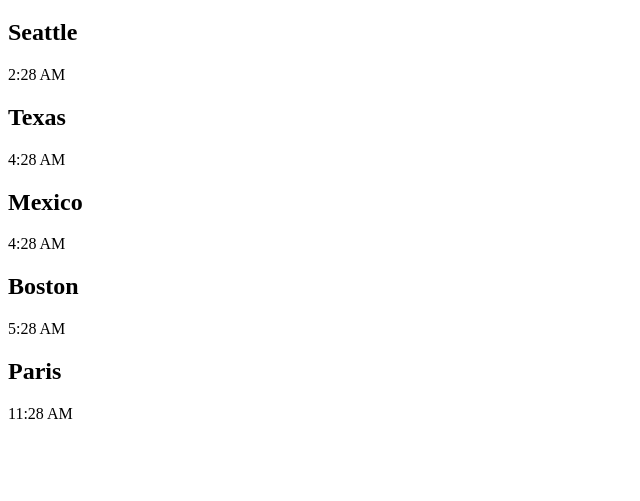
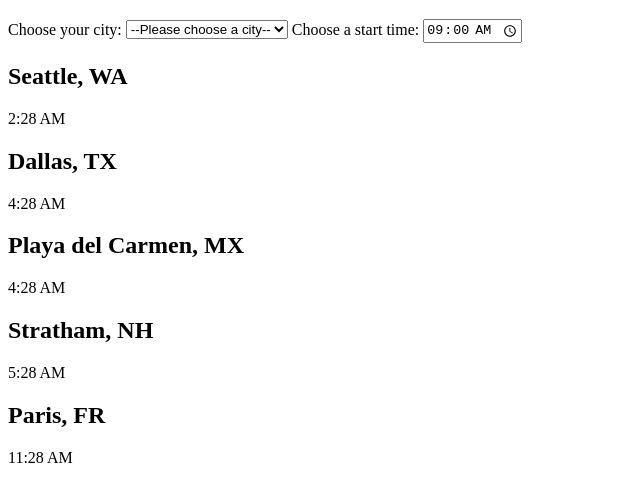
Before and after one commit to jordanacaley/time-zone-calculator, a plain HTML site: page index.html in a window 1280 px wide. Shown: the part 61-562 px from the top of the page, without its empty margins (0-640 px from the left). Drawn offline with Linux system fonts and the light colour scheme.

Commit message:
Add forms for city and start time

```diff
--- a/index.html
+++ b/index.html
@@ -8,24 +8,39 @@
 </head>
 <body>
   <h1>Time Zone Calculator</h1>
+  <div>
+    <label for="city-select">Choose your city:</label>
+
+    <select name="cities" id="city-select">
+      <option value="">--Please choose a city--</option>
+      <option value="seattle">Seattle, WA</option>
+      <option value="dallas">Dallas, TX</option>
+      <option value="playa">Playa del Carmen, MX</option>
+      <option value="stratham">Stratham, NH</option>
+      <option value="paris">Paris, FR</option>
+    </select>
+
+    <label for="work-start">Choose a start time:</label>
+    <input type="time" id="work-start" name="work-start" value="09:00" required>
+  </div>
   <div class="timebox">
-    <h2>Seattle</h2>
+    <h2>Seattle, WA</h2>
     <p id="pst-time"></p>
   </div>
   <div class="timebox">
-    <h2>Texas</h2>
+    <h2>Dallas, TX</h2>
     <p id="ct-time"></p>
   </div>
   <div class="timebox">
-    <h2>Mexico</h2>
+    <h2>Playa del Carmen, MX</h2>
     <p id="mx-time"></p>
   </div>
   <div class="timebox">
-    <h2>Boston</h2>
+    <h2>Stratham, NH</h2>
     <p id="est-time"></p>
   </div>
   <div class="timebox">
-    <h2>Paris</h2>
+    <h2>Paris, FR</h2>
     <p id="cet-time"></p>
   </div>
 
```
